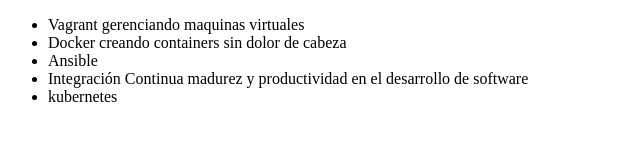
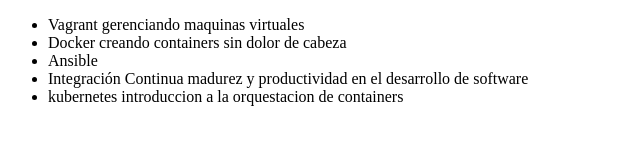
Before and after one commit to Justincri/alura-git, a plain HTML site: page index.html in a window 1280 px wide. Shown: the whole page, without its empty margins (0-640 px from the left). Drawn offline with Linux system fonts and the light colour scheme.

Commit message:
modificando el curso de kubernetes

```diff
--- a/index.html
+++ b/index.html
@@ -10,7 +10,7 @@
             <li>Docker creando containers sin dolor de cabeza</li>
             <li>Ansible</li>
             <li>Integración Continua madurez y productividad en el desarrollo de software</li>
-            <li>kubernetes</li>
+            <li>kubernetes introduccion a la orquestacion de containers</li>
         </ul>
     </body>
 </html>
```
